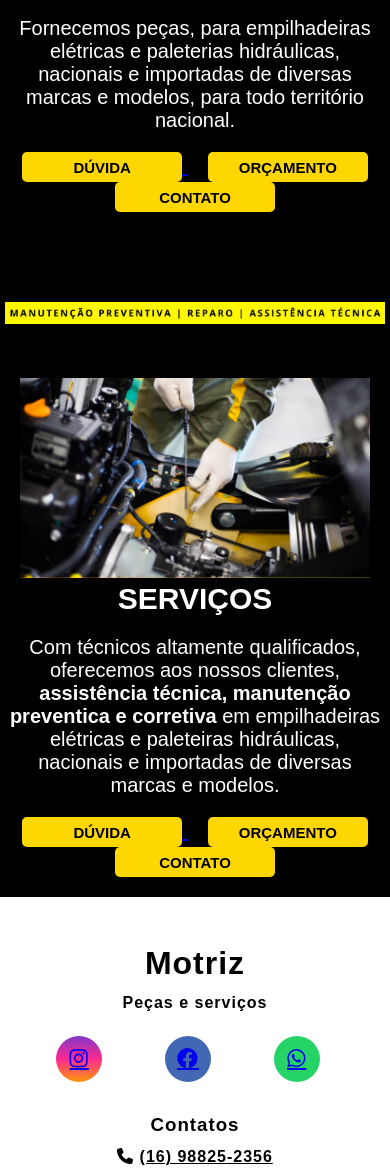
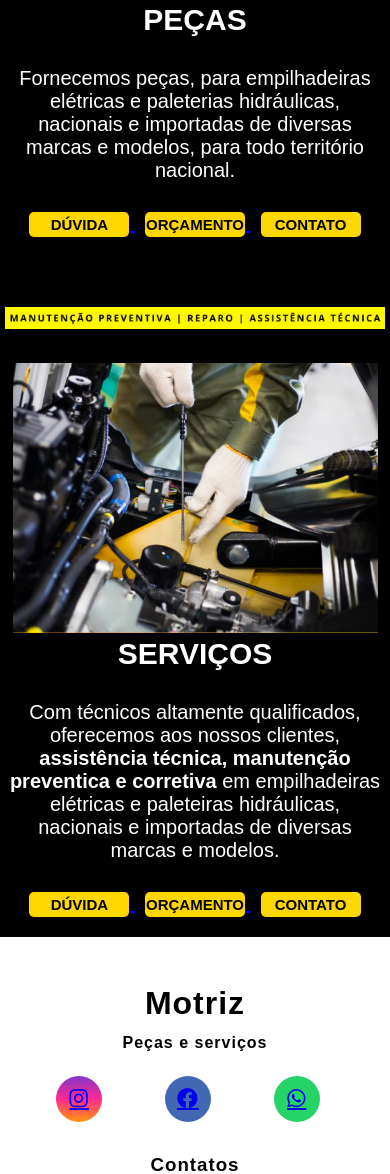
Before and after one commit to Jonatas-coding/EMPILOGIS, a PHP site: page / in a window 390 px wide. Shown: the part 2195-3369 px from the top of the page. Run offline with PHP 8.4, Linux system fonts and the light colour scheme.

Commit message:
Update @media.css

```diff
--- a/@media.css
+++ b/@media.css
@@ -1,4 +1,4 @@
-@media screen and (max-width: 1200px) {
+@media screen and (max-width: 1270px) {
 
     .bar {
         display: block;
@@ -34,7 +34,7 @@
     #nav-menu {
         position: fixed;
         left: -100%;
-        top: 150px;
+        top: 107px;
         gap: 0px;
         background: #000000;
         border-radius: 0  0 10px 10px;
@@ -42,7 +42,7 @@
         align-items: center;
         flex-direction: column;
         width: 50%;
-        height: 75%;
+        height: 80%;
         transition: 0.3s;
         justify-content: space-evenly;
     }
@@ -62,11 +62,11 @@
 
     #header {
         background: #ffffff;
-        padding: 0;
+        padding: 10px;
     }
 
     #header.rolagem {
-        padding: 0;
+        padding: 10px;
     }
 
     header ul li a {
@@ -102,7 +102,7 @@
     }
 
     .topo-do-site .txt-topo-site p {
-        margin: 20px 0px;
+        margin: 30px 0px;
     }
 
     .topo-do-site .flex {
@@ -110,7 +110,7 @@
     }
 
     .coluna {
-        padding: 50px 0px;
+        padding: 30px 0px;
         justify-content: center;
         align-items: center;
     }
@@ -120,28 +120,45 @@
     }
 
     .logo {
-        width: 110px;
-        height: 150px;
+        width: 247px;
+        height: 87px;
     }
+
 
     .banner {
         padding: 0px 10px;
     }
 
     html {
-        scroll-padding-top: 150px;
+        scroll-padding-top: 110px;
     }
 
-    .img-site2, .img-site3 {
+    .img-site2, .img-site3, .img-site1 {
         object-fit: cover;
-        width: 350px;
-        height: 200px;
+        width: 365px;
+        height: 270px;
     }
 
     .img-site1 {
         object-fit: cover;
-        width: 350px;
-        height: 300px;
+        width: 360px;
+        height: 330px;
+    }
+
+    .topo-do-site .btn-contato button {
+        width: 100px;
+        height: 25px;
+        border: 0;
+        border-radius: 5px;
+        background-color: #ffd700;
+        color: #000000;
+        cursor: pointer;
+        transition: .2s;
+        font-size: 15px;
+    }
+
+    .btn-contato a {
+        margin: 5px;
     }
 }
 
```
